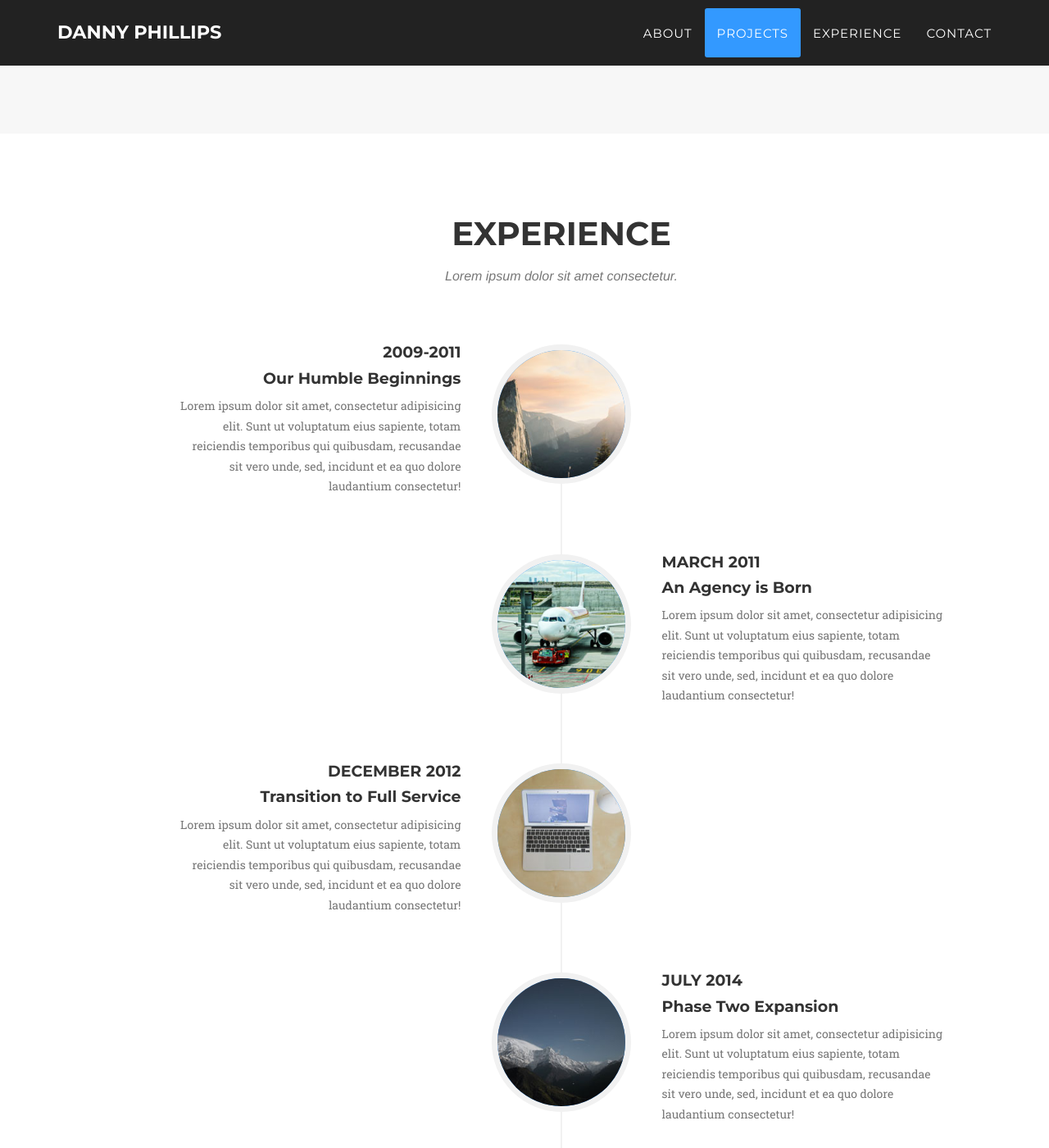
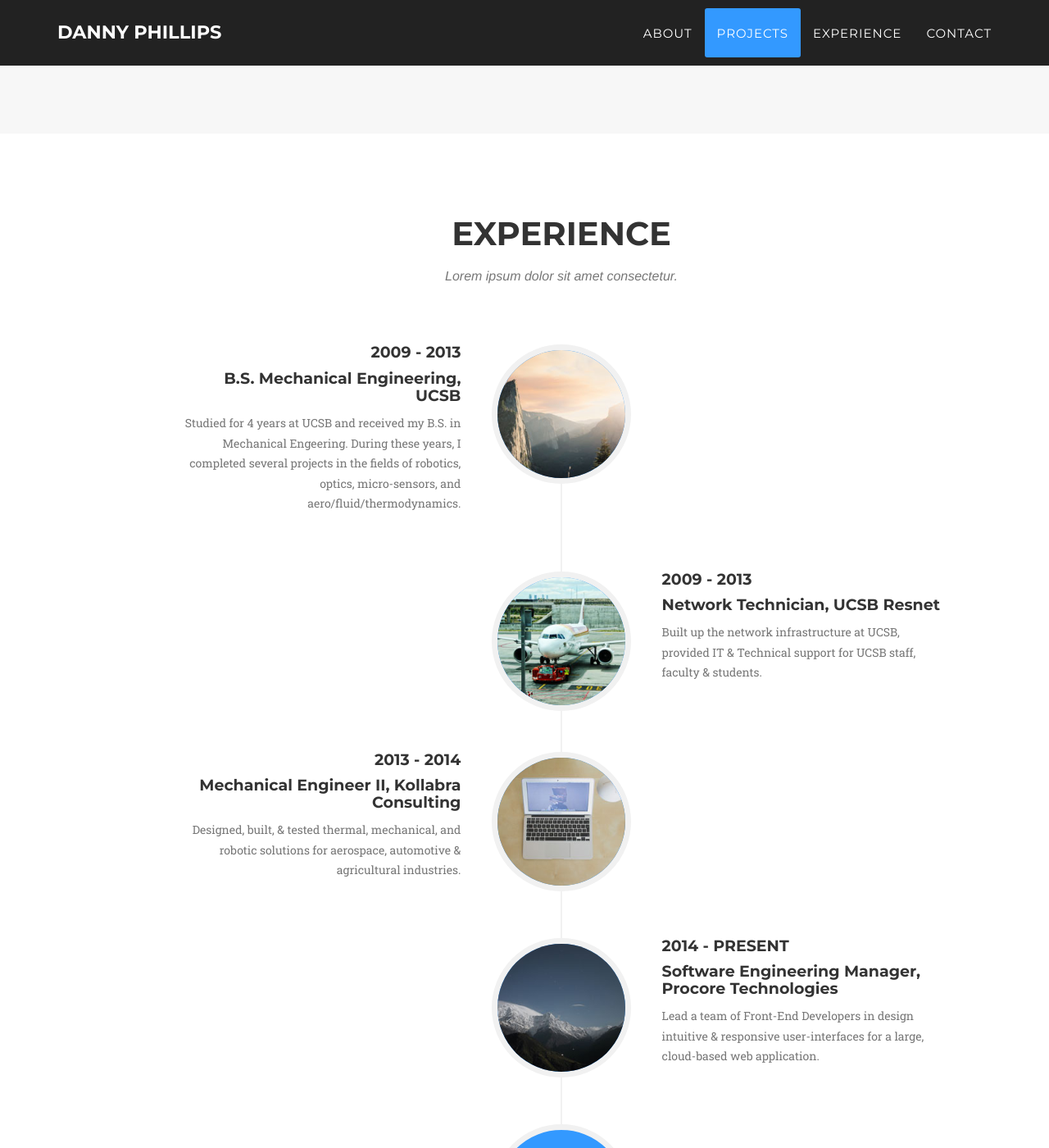
Before and after one commit to dannyphillips/website, a Jekyll site: the page built from index.html, in a window 1280 px wide and 1400 px high, scrolled down 2343 px. Shown: the whole window at 82% size. Built offline with Jekyll 4.4.1, drawn with Linux system fonts in a browser that asks for light colours; some web fonts are replaced.

Commit message:
finished experience sections

```diff
--- a/_includes/experience.html
+++ b/_includes/experience.html
@@ -3,7 +3,7 @@
         <div class="container">
             <div class="row">
                 <div class="col-lg-12 text-center">
-                    <h2 class="section-heading">experience</h2>
+                    <h2 class="section-heading">Experience</h2>
                     <h3 class="section-subheading text-muted">Lorem ipsum dolor sit amet consectetur.</h3>
                 </div>
             </div>
@@ -16,11 +16,11 @@
                             </div>
                             <div class="timeline-panel">
                                 <div class="timeline-heading">
-                                    <h4>2009-2011</h4>
-                                    <h4 class="subheading">Our Humble Beginnings</h4>
+                                    <h4>2009 - 2013</h4>
+                                    <h4 class="subheading">B.S. Mechanical Engineering, UCSB</h4>
                                 </div>
                                 <div class="timeline-body">
-                                    <p class="text-muted">Lorem ipsum dolor sit amet, consectetur adipisicing elit. Sunt ut voluptatum eius sapiente, totam reiciendis temporibus qui quibusdam, recusandae sit vero unde, sed, incidunt et ea quo dolore laudantium consectetur!</p>
+                                    <p class="text-muted">Studied for 4 years at UCSB and received my B.S. in Mechanical Engeering. During these years, I completed several projects in the fields of robotics, optics, micro-sensors, and aero/fluid/thermodynamics.</p>
                                 </div>
                             </div>
                         </li>
@@ -30,11 +30,11 @@
                             </div>
                             <div class="timeline-panel">
                                 <div class="timeline-heading">
-                                    <h4>March 2011</h4>
-                                    <h4 class="subheading">An Agency is Born</h4>
+                                    <h4>2009 - 2013</h4>
+                                    <h4 class="subheading">Network Technician, UCSB Resnet</h4>
                                 </div>
                                 <div class="timeline-body">
-                                    <p class="text-muted">Lorem ipsum dolor sit amet, consectetur adipisicing elit. Sunt ut voluptatum eius sapiente, totam reiciendis temporibus qui quibusdam, recusandae sit vero unde, sed, incidunt et ea quo dolore laudantium consectetur!</p>
+                                    <p class="text-muted">Built up the network infrastructure at UCSB, provided IT & Technical support for UCSB staff, faculty & students.</p>
                                 </div>
                             </div>
                         </li>
@@ -44,11 +44,11 @@
                             </div>
                             <div class="timeline-panel">
                                 <div class="timeline-heading">
-                                    <h4>December 2012</h4>
-                                    <h4 class="subheading">Transition to Full Service</h4>
+                                    <h4>2013 - 2014</h4>
+                                    <h4 class="subheading">Mechanical Engineer II, Kollabra Consulting</h4>
                                 </div>
                                 <div class="timeline-body">
-                                    <p class="text-muted">Lorem ipsum dolor sit amet, consectetur adipisicing elit. Sunt ut voluptatum eius sapiente, totam reiciendis temporibus qui quibusdam, recusandae sit vero unde, sed, incidunt et ea quo dolore laudantium consectetur!</p>
+                                    <p class="text-muted">Designed, built, & tested thermal, mechanical, and robotic solutions for aerospace, automotive & agricultural industries. </p>
                                 </div>
                             </div>
                         </li>
@@ -58,11 +58,11 @@
                             </div>
                             <div class="timeline-panel">
                                 <div class="timeline-heading">
-                                    <h4>July 2014</h4>
-                                    <h4 class="subheading">Phase Two Expansion</h4>
+                                    <h4>2014 - Present</h4>
+                                    <h4 class="subheading">Software Engineering Manager, Procore Technologies</h4>
                                 </div>
                                 <div class="timeline-body">
-                                    <p class="text-muted">Lorem ipsum dolor sit amet, consectetur adipisicing elit. Sunt ut voluptatum eius sapiente, totam reiciendis temporibus qui quibusdam, recusandae sit vero unde, sed, incidunt et ea quo dolore laudantium consectetur!</p>
+                                    <p class="text-muted">Lead a team of Front-End Developers in design intuitive & responsive user-interfaces for a large, cloud-based web application.</p>
                                 </div>
                             </div>
                         </li>
```
Also changed, not shown: 7 other files.
